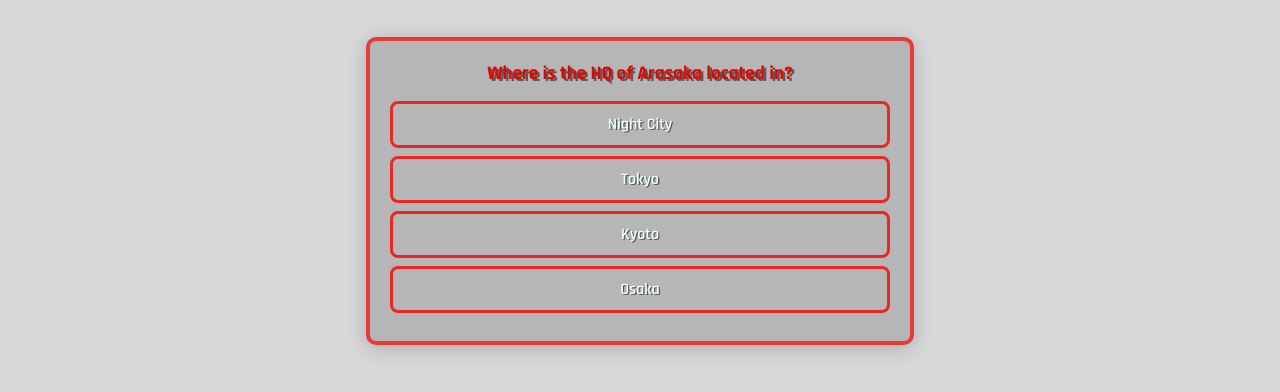
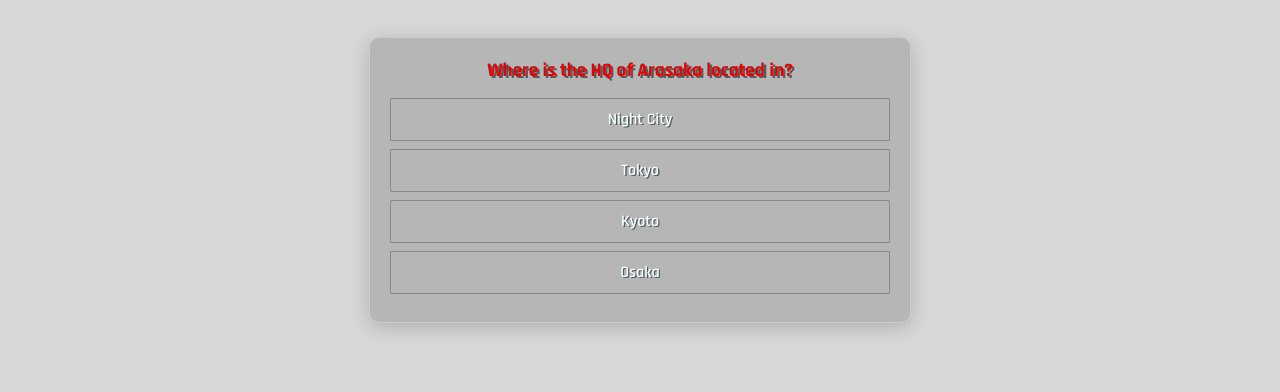
Before and after one commit to SkeletonTree485/japanji, a plain HTML site: page index.html in a window 1280 px wide. Shown: the part 346-738 px from the top of the page. Drawn offline with Linux system fonts and the light colour scheme.

Commit message:
actually, no

```diff
--- a/index.html
+++ b/index.html
@@ -10,7 +10,7 @@
       max-width: 500px;
       margin: 40px auto;
       padding: 20px;
-      border: 4px solid #e73b3b;
+      border: 1px solid #ccc;
       border-radius: 10px;
     }
 
@@ -24,8 +24,8 @@
     .answer {
       padding: 10px;
       margin: 8px 0;
-      border: 3px solid #ec2525;
-      border-radius: 8px;
+      border: 1px solid #888;
+      border-radius: 1px;
       cursor: pointer;
       font-weight: 600;
       transition: background-color 0.2s;
```
